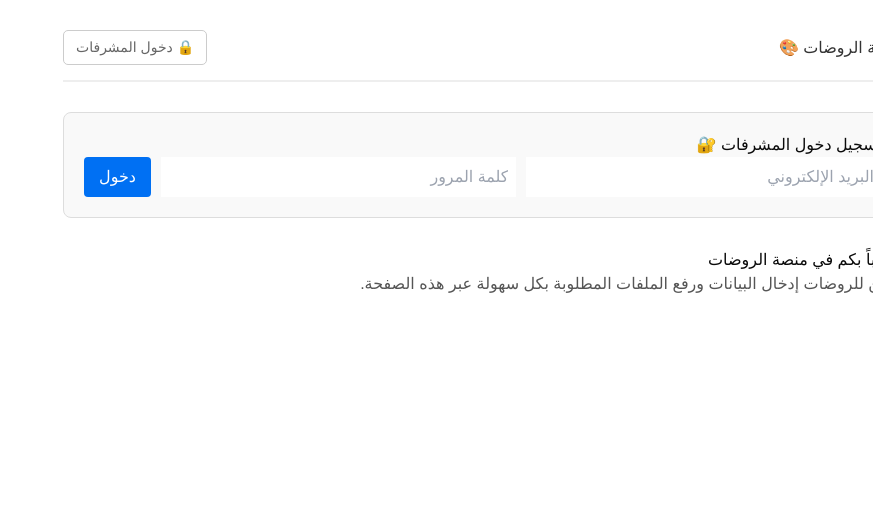
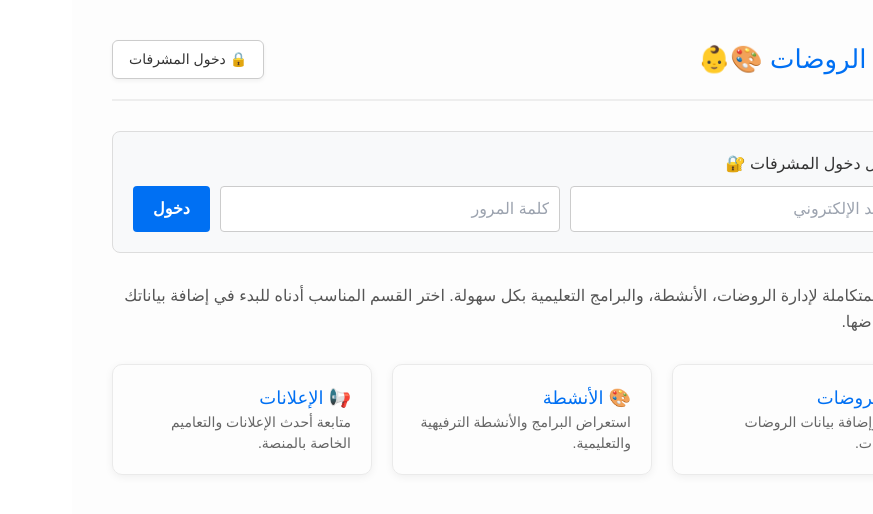
Before and after one commit to p6p4j5wgv7-tech/school-platform, a Next.js app: page / in a window 1280 px wide. Both pictures are taken after a click on the button "🔒 دخول المشرفات". Shown: the top 514 px of the page, without its empty margins (407-1280 px from the left). Built offline with nearby package versions, Linux system fonts and the light colour scheme.

Commit message:
update full home page with admin login and cards

```diff
--- a/app/page.tsx
+++ b/app/page.tsx
@@ -2,6 +2,7 @@
 
 import { useEffect, useState } from 'react'
 import { createClient } from '@supabase/supabase-js'
+import Link from 'next/link'
 
 // ربط Supabase (تأكدي من وضع رابط مشروعك ومفتاح الـ Anon الصحيحين هنا)
 const supabaseUrl = 'https://xhanamgrezfiahhxhqqn.supabase.co'
@@ -13,13 +14,13 @@ export default function Home() {
   const [kindergartens, setKindergartens] = useState<any[]>([])
   const [loading, setLoading] = useState(false)
 
-  // حالات خاصة بتسجيل دخول المشرفات من الزر
+  // حالات تسجيل دخول المشرفات
   const [showLoginModal, setShowLoginModal] = useState(false)
   const [emailInput, setEmailInput] = useState('')
   const [passwordInput, setPasswordInput] = useState('')
   const [errorMsg, setErrorMsg] = useState('')
 
-  // التحقق من حالة تسجيل الدخول تلقائياً
+  // التحقق من الجلسة وتسجيل الدخول
   useEffect(() => {
     supabase.auth.getSession().then(({ data: { session } }) => {
       setSession(session)
@@ -32,14 +33,13 @@ export default function Home() {
       setSession(session)
       if (session) {
         fetchKindergartens()
-        setShowLoginModal(false) // أول ما يسجل دخول نسكر نافذة الدخول
+        setShowLoginModal(false)
       }
     })
 
     return () => subscription.unsubscribe()
   }, [])
 
-  // دالة تسجيل الدخول
   const handleLogin = async (e: React.FormEvent) => {
     e.preventDefault()
     setErrorMsg('')
@@ -52,13 +52,11 @@ export default function Home() {
     }
   }
 
-  // دالة تسجيل الخروج
   const handleLogout = async () => {
     await supabase.auth.signOut()
     setKindergartens([])
   }
 
-  // دالة جلب بيانات الروضات (محمية بسياسة قاعدة البيانات)
   const fetchKindergartens = async () => {
     setLoading(true)
     const { data, error } = await supabase.from('kindergartens').select('*')
@@ -71,33 +69,37 @@ export default function Home() {
   }
 
   return (
-    <div style={{ padding: '30px', fontFamily: 'sans-serif', direction: 'rtl', maxWidth: '900px', margin: '0 auto' }}>
+    <main style={{ minHeight: '100vh', padding: '40px', fontFamily: 'sans-serif', direction: 'rtl', maxWidth: '900px', margin: '0 auto', background: '#fdfdfd' }}>
 
       {/* رأس الصفحة وفيه زر دخول المشرفات المخفي بذكاء */}
-      <div style={{ display: 'flex', justifyContent: 'space-between', alignItems: 'center', borderBottom: '2px solid #eee', paddingBottom: '15px', marginBottom: '30px' }}>
-        <h1 style={{ color: '#333', margin: 0 }}>منصة الروضات 🎨</h1>
+      <div style={{ display: 'flex', justifyContent: 'space-between', alignItems: 'center', borderBottom: '2px solid #eee', paddingBottom: '20px', marginBottom: '30px' }}>
+        <div>
+          <h1 style={{ color: '#0070f3', margin: 0, fontSize: '26px' }}>منصة الروضات 🎨👶</h1>
+        </div>
 
+        <div>
           {!session ? (
             <button
               onClick={() => setShowLoginModal(!showLoginModal)}
-            style={{ background: 'none', border: '1px solid #ccc', padding: '6px 12px', borderRadius: '5px', cursor: 'pointer', fontSize: '14px', color: '#666' }}
+              style={{ background: '#fff', border: '1px solid #ccc', padding: '8px 16px', borderRadius: '6px', cursor: 'pointer', fontSize: '14px', color: '#333', boxShadow: '0 2px 4px rgba(0,0,0,0.05)' }}
             >
               🔒 دخول المشرفات
             </button>
           ) : (
             <button
               onClick={handleLogout}
-            style={{ padding: '6px 12px', background: '#ff4d4d', color: '#fff', border: 'none', borderRadius: '5px', cursor: 'pointer', fontSize: '14px' }}
+              style={{ padding: '8px 16px', background: '#ff4d4d', color: '#fff', border: 'none', borderRadius: '6px', cursor: 'pointer', fontSize: '14px' }}
             >
               تسجيل الخروج
             </button>
           )}
         </div>
+      </div>
 
-      {/* نافذة تسجيل الدخول البسيطة (تطلع بس إذا ضغطت المشرفة على الزر) */}
+      {/* نافذة تسجيل الدخول البسيطة للمشرفات */}
       {showLoginModal && !session && (
-        <div style={{ background: '#f9f9f9', padding: '20px', borderRadius: '8px', border: '1px solid #ddd', marginBottom: '30px' }}>
-          <h3>تسجيل دخول المشرفات 🔐</h3>
+        <div style={{ background: '#f8f9fa', padding: '20px', borderRadius: '8px', border: '1px solid #ddd', marginBottom: '30px' }}>
+          <h3 style={{ margin: '0 0 10px 0', color: '#333' }}>تسجيل دخول المشرفات 🔐</h3>
           <form onSubmit={handleLogin} style={{ display: 'flex', gap: '10px', flexWrap: 'wrap' }}>
             <input
               type="email"
@@ -105,7 +107,7 @@ export default function Home() {
               value={emailInput}
               onChange={(e) => setEmailInput(e.target.value)}
               required
-              style={{ padding: '8px', flex: '1', minWidth: '200px' }}
+              style={{ padding: '10px', flex: '1', minWidth: '200px', borderRadius: '4px', border: '1px solid #ccc' }}
             />
             <input
               type="password"
@@ -113,9 +115,9 @@ export default function Home() {
               value={passwordInput}
               onChange={(e) => setPasswordInput(e.target.value)}
               required
-              style={{ padding: '8px', flex: '1', minWidth: '200px' }}
+              style={{ padding: '10px', flex: '1', minWidth: '200px', borderRadius: '4px', border: '1px solid #ccc' }}
             />
-            <button type="submit" style={{ padding: '8px 15px', background: '#0070f3', color: '#fff', border: 'none', cursor: 'pointer', borderRadius: '4px' }}>
+            <button type="submit" style={{ padding: '10px 20px', background: '#0070f3', color: '#fff', border: 'none', cursor: 'pointer', borderRadius: '4px', fontWeight: 'bold' }}>
               دخول
             </button>
           </form>
@@ -123,48 +125,80 @@ export default function Home() {
         </div>
       )}
 
-      {/* المحتوى الطبيعي للصفحة (مثلاً نموذج الروضة لرفع الملفات والبيانات) */}
+      {/* إذا لم تكن المشرفة مسجلة دخول: عرض الواجهة الأساسية والبطاقات للروضات */}
       {!session && (
         <div>
-          <h2>مرحباً بكم في منصة الروضات</h2>
-          <p style={{ color: '#555' }}>يمكن للروضات إدخال البيانات ورفع الملفات المطلوبة بكل سهولة عبر هذه الصفحة.</p>
-          {/* هنا بيكون نموذج الروضات حقكم العادي */}
+          <p style={{ color: '#555', fontSize: '16px', lineHeight: '1.6', marginBottom: '30px' }}>
+            منستك المتكاملة لإدارة الروضات، الأنشطة، والبرامج التعليمية بكل سهولة. اختر القسم المناسب أدناه للبدء في إضافة بياناتك أو استعراضها.
+          </p>
+
+          {/* البطاقات الرئيسية للروضات والأنشطة والإعلانات */}
+          <div style={{ display: 'grid', gridTemplateColumns: 'repeat(auto-fit, minmax(250px, 1fr))', gap: '20px' }}>
+
+            <Link href="/add-kindergarten" style={{ textDecoration: 'none' }}>
+              <div style={{ padding: '20px', background: '#white', borderRadius: '10px', boxShadow: '0 2px 8px rgba(0,0,0,0.06)', border: '1px solid #eaeaea', height: '100%', transition: 'transform 0.2s' }}>
+                <h2 style={{ color: '#0070f3', fontSize: '18px', marginTop: 0 }}>🏠 الروضات</h2>
+                <p style={{ color: '#666', fontSize: '14px', marginBottom: 0 }}>إدارة وإضافة بيانات الروضات والملفات.</p>
+              </div>
+            </Link>
+
+            <Link href="/activities" style={{ textDecoration: 'none' }}>
+              <div style={{ padding: '20px', background: '#white', borderRadius: '10px', boxShadow: '0 2px 8px rgba(0,0,0,0.06)', border: '1px solid #eaeaea', height: '100%' }}>
+                <h2 style={{ color: '#0070f3', fontSize: '18px', marginTop: 0 }}>🎨 الأنشطة</h2>
+                <p style={{ color: '#666', fontSize: '14px', marginBottom: 0 }}>استعراض البرامج والأنشطة الترفيهية والتعليمية.</p>
+              </div>
+            </Link>
+
+            <Link href="/announcements" style={{ textDecoration: 'none' }}>
+              <div style={{ padding: '20px', background: '#white', borderRadius: '10px', boxShadow: '0 2px 8px rgba(0,0,0,0.06)', border: '1px solid #eaeaea', height: '100%' }}>
+                <h2 style={{ color: '#0070f3', fontSize: '18px', marginTop: 0 }}>📢 الإعلانات</h2>
+                <p style={{ color: '#666', fontSize: '14px', marginBottom: 0 }}>متابعة أحدث الإعلانات والتعاميم الخاصة بالمنصة.</p>
+              </div>
+            </Link>
+
+          </div>
         </div>
       )}
 
-      {/* لوحة التحكم والجدول (تظهر تلقائياً هنا في نفس الصفحة فقط إذا سجلت المشرفة دخولها بنجاح) */}
+      {/* لوحة التحكم الخاصة بالمشرفات (تظهر تلقائياً في نفس الصفحة عند تسجيل الدخول) */}
       {session && (
-        <div style={{ background: '#fdfdfd', padding: '20px', borderRadius: '8px', border: '1px solid #e1e1e1' }}>
-          <h2 style={{ color: '#0070f3' }}>📋 لوحة تحكم الروضات (عرض بيانات المشرفات)</h2>
-          <p style={{ fontSize: '14px', color: '#666' }}>أهلاً بكِ، أنتِ مسجلة دخول بالإيميل: <strong>{session.user.email}</strong></p>
+        <div style={{ background: '#fff', padding: '25px', borderRadius: '10px', border: '1px solid #d1d5db', boxShadow: '0 4px 12px rgba(0,0,0,0.05)' }}>
+          <h2 style={{ color: '#0070f3', marginTop: 0 }}>📋 لوحة تحكم المشرفات</h2>
+          <p style={{ fontSize: '14px', color: '#555' }}>أهلاً بكِ، أنتِ مسجلة دخول بالإيميل: <strong>{session.user.email}</strong></p>
 
           {loading ? (
             <p>جاري تحميل بيانات الروضات...</p>
           ) : kindergartens.length === 0 ? (
             <p style={{ marginTop: '15px', color: '#666' }}>لا توجد بيانات مسجلة حالياً، أو أن إيميلك غير مصرح له بالعرض.</p>
           ) : (
-            <table style={{ width: '100%', borderCollapse: 'collapse', marginTop: '15px' }}>
+            <div style={{ overflowX: 'auto', marginTop: '20px' }}>
+              <table style={{ width: '100%', borderCollapse: 'collapse', textAlign: 'right' }}>
                 <thead>
-                <tr style={{ background: '#f4f4f4', borderBottom: '2px solid #ddd' }}>
-                  <th style={{ padding: '10px', border: '1px solid #ddd', textAlign: 'right' }}>اسم الروضة</th>
-                  <th style={{ padding: '10px', border: '1px solid #ddd', textAlign: 'right' }}>تفاصيل الملفات والبيانات</th>
+                  <tr style={{ background: '#f1f5f9', borderBottom: '2px solid #cbd5e1' }}>
+                    <th style={{ padding: '12px', border: '1px solid #e2e8f0' }}>اسم الروضة</th>
+                    <th style={{ padding: '12px', border: '1px solid #e2e8f0' }}>تفاصيل الملفات والبيانات</th>
                   </tr>
                 </thead>
                 <tbody>
                   {kindergartens.map((item, index) => (
                     <tr key={index}>
-                    <td style={{ padding: '10px', border: '1px solid #ddd' }}>{item.name || item.kindergarten_name || 'روضة'}</td>
-                    <td style={{ padding: '10px', border: '1px solid #ddd' }}>
-                      <pre style={{ margin: 0, whiteSpace: 'pre-wrap', fontSize: '13px' }}>{JSON.stringify(item, null, 2)}</pre>
+                      <td style={{ padding: '12px', border: '1px solid #e2e8f0', fontWeight: 'bold' }}>
+                        {item.name || item.kindergarten_name || 'روضة'}
+                      </td>
+                      <td style={{ padding: '12px', border: '1px solid #e2e8f0' }}>
+                        <pre style={{ margin: 0, whiteSpace: 'pre-wrap', fontSize: '13px', background: '#f8fafc', padding: '8px', borderRadius: '4px' }}>
+                          {JSON.stringify(item, null, 2)}
+                        </pre>
                       </td>
                     </tr>
                   ))}
                 </tbody>
               </table>
+            </div>
           )}
         </div>
       )}
 
-    </div>
+    </main>
   )
 }
```
Lines whose indentation alone changed are shown as unchanged.
